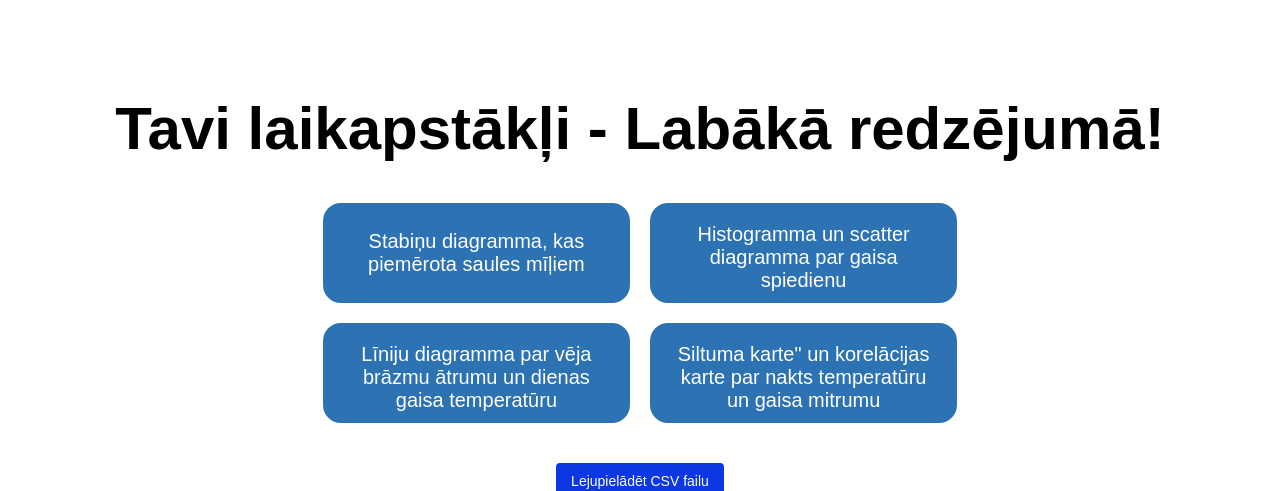
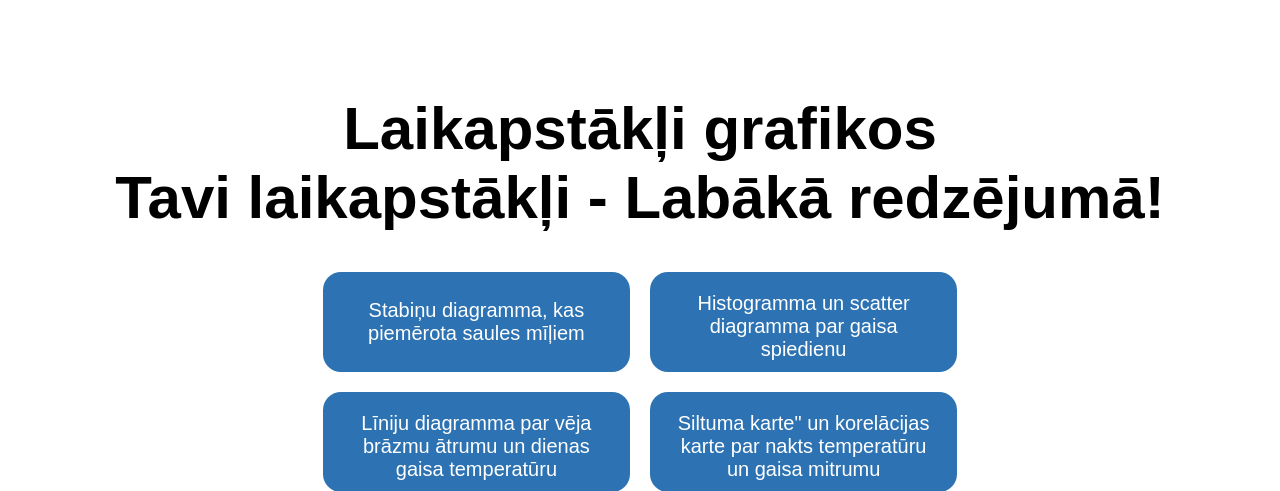
Before and after one commit to liep22/Prog_projekts, a Flask app: page / in a window 1280 px wide. Shown: the top 491 px of the page. Run offline with Flask 3, Linux system fonts and the light colour scheme.

Commit message:
home.html

```diff
--- a/templates/home.html
+++ b/templates/home.html
@@ -58,7 +58,7 @@
     </style>
 </head>
 <body>
-    <h1 style="font-size:60px;">Tavi laikapstākļi - Labākā redzējumā!</h1>
+    <h1 style="font-size:60px;">Laikapstākļi grafikos <br> Tavi laikapstākļi - Labākā redzējumā!</h1>
     <div class="first-row">
         <div style="width: 48%; margin-right:10px; margin-bottom: 20px;"><a style="font-size:20px;"  href="{{ url_for('stabini') }}"><button class="grid-element">Stabiņu diagramma, kas piemērota saules mīļiem</button></a></div>
         <div style="width: 48%; margin-left:10px; margin-bottom: 20px;"><a style="font-size:20px;" href="{{ url_for('histogramma') }}"><button class="grid-element">Histogramma un scatter diagramma par gaisa spiedienu</button></a></div>
```
